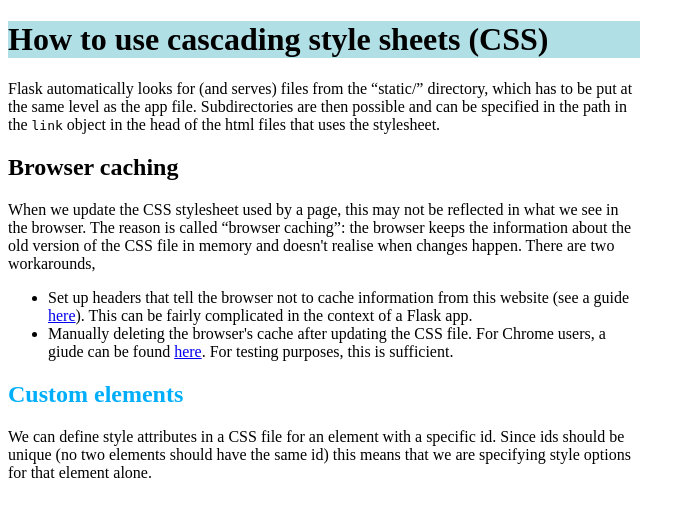
After one commit to emanuele-moscato/using-flask, a Flask app: page /css-example/ in a window 1280 px wide. The commit adds this page. Shown: the top 517 px of the page, without its empty margins (0-695 px from the left). Run offline with Flask 2, Linux system fonts and the light colour scheme.

Commit message:
Add CSS and JavaScript examples

```diff
--- a/app.py
+++ b/app.py
@@ -98,6 +98,21 @@ def render_index():
     return render_template('index.html')
 
 
+@app.route('/ulisse-page/')
+def render_ulisse():
+    return render_template('ulisse-page.html')
+
+
+@app.route('/css-example/')
+def render_css_example():
+    return render_template('css-example.html')
+
+
+@app.route('/javascript-example/')
+def render_javascrip_example():
+    return render_template('javascript-example.html')
+
+
 if __name__ == '__main__':
     try:
         app.run(port=PORT, debug=True)
--- /dev/null
+++ b/static/styles/css-example.css
@@ -0,0 +1,3 @@
+h1 {background-color: powderblue;}
+div.column_section {width: 50%;}
+#asi-color-h2 {color: #00aef9}
--- /dev/null
+++ b/templates/css-example.html
@@ -0,0 +1,57 @@
+<!DOCTYPE html>
+<html>
+<head>
+  <title>CSS example</title>
+  <meta charset="UTF-8" />
+  <meta name="viewport" content="width=device-width, initial-scale=1.0" />
+  <link rel="stylesheet" href="../static/styles/css-example.css">
+</head>
+
+<body>
+  <div class="column_section">
+    <h1>How to use cascading style sheets (CSS)</h1>
+  </div>
+
+  <div class="column_section">
+    <p>
+      Flask automatically looks for (and serves) files from the <q>static/</q>
+      directory, which has to be put at the same level as the app file.
+      Subdirectories are then possible and can be specified in the path in the
+      <code>link</code> object in the head of the html files that uses the
+      stylesheet.
+    </p>
+
+    <h2>Browser caching</h2>
+    <p>
+      When we update the CSS stylesheet used by a page, this may not be
+      reflected in what we see in the browser. The reason is called <q>browser
+      caching</q>: the browser keeps the information about the old version of
+      the CSS file in memory and doesn't realise when changes happen. There are
+      two workarounds,
+    </p>
+    <ul>
+      <li>
+        Set up headers that tell the browser not to cache information from
+        this website (see a guide
+        <a href="http://cristian.sulea.net/blog/disable-browser-caching-with-meta-html-tags/">
+        here</a>). This can be fairly complicated in the context of a Flask
+        app.
+      </li>
+      <li>
+        Manually deleting the browser's cache after updating the CSS file. For
+        Chrome users, a giude can be found <a href="https://productforums.google.com/forum/#!topic/chrome/YEE24sDJxfo">
+        here</a>. For testing purposes, this is sufficient.
+      </li>
+    </ul>
+
+    <h2 id="asi-color-h2">Custom elements</h2>
+    <p>
+      We can define style attributes in a CSS file for an element with a
+      specific id. Since ids should be unique (no two elements should have the
+      same id) this means that we are specifying style options for that element
+      alone.
+    </p>
+  </div>
+</body>
+
+</html>
--- a/templates/styles.css
+++ /dev/null
@@ -1 +0,0 @@
-h2 {background-color: yellow}
```
Also changed, not shown: templates/index.html (+21 -10 lines), templates/javascript-example.html (added, +56 -0 lines), templates/ulisse-page.html (added, +31 -0 lines).
